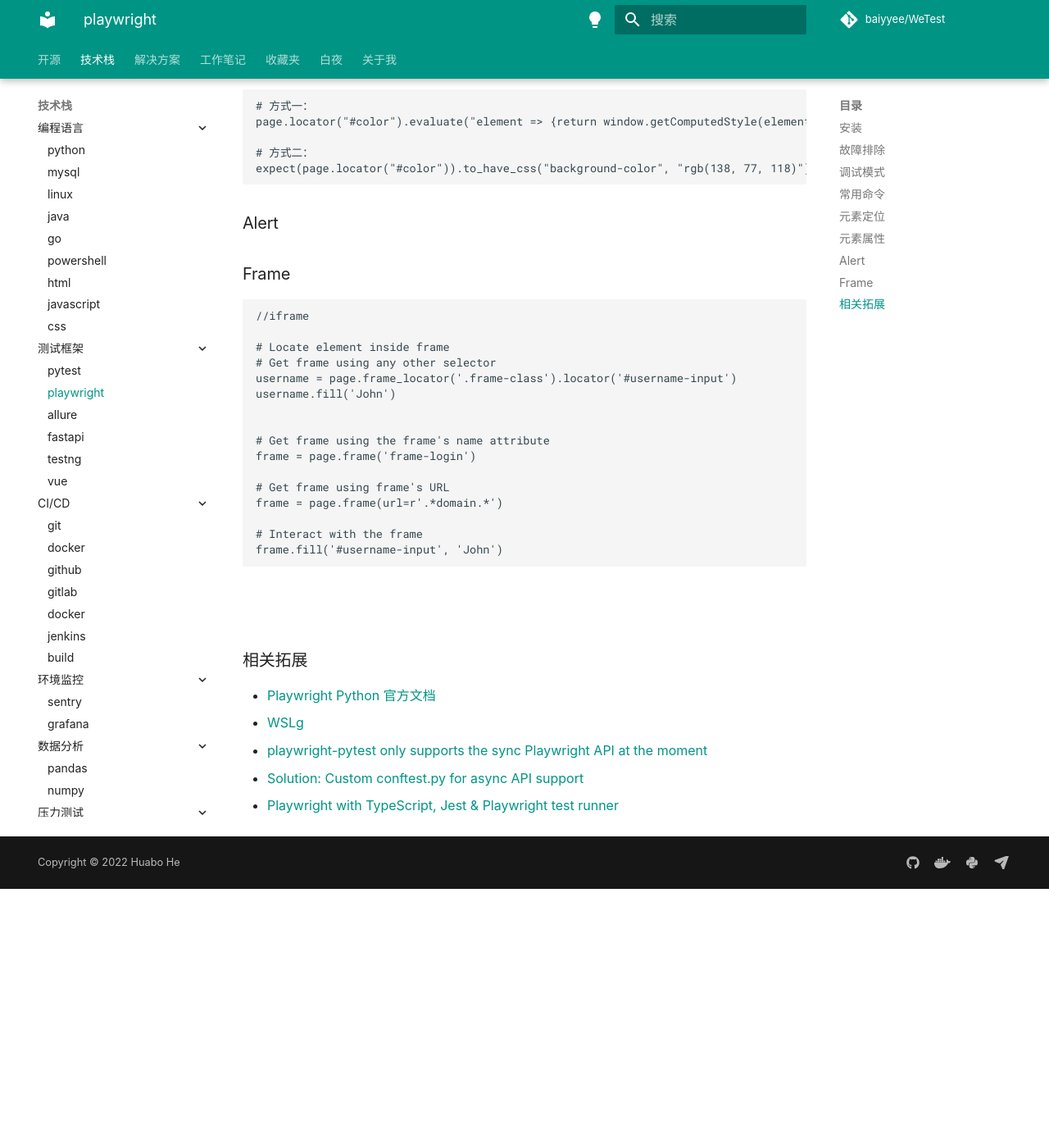
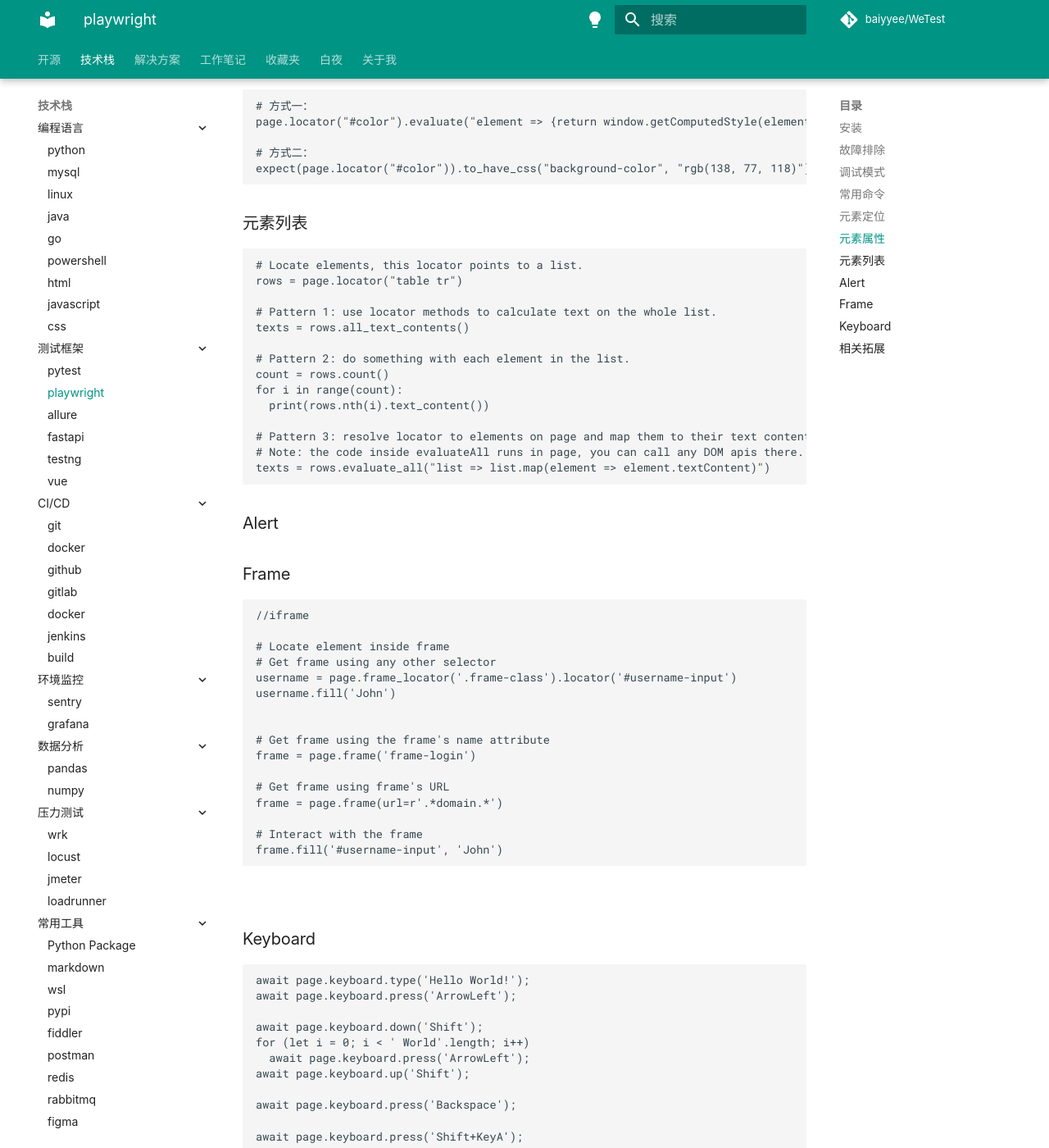
Before and after one commit to baiyyee/baiyyee.github.io, an MkDocs documentation site: the page built from docs/full-stack/framework/playwright.md, in a window 1280 px wide and 1400 px high, scrolled down 3888 px. Shown: the whole window at 82% size. Built offline with MkDocs 1.6.1 and Material for MkDocs 9.7.7, drawn with Linux system fonts in a browser that asks for light colours; comment, search, counter and statistics services are not loaded; before the commit the page ends 4972 px from its top, so only the background shows below that; some of the changed text lies outside the part shown.

Commit message:
docs: update

````diff
--- a/docs/full-stack/framework/playwright.md
+++ b/docs/full-stack/framework/playwright.md
@@ -203,6 +203,24 @@ page.locator("#color").evaluate("element => {return window.getComputedStyle(elem
 expect(page.locator("#color")).to_have_css("background-color", "rgb(138, 77, 118)")
 ```
 
+### 元素列表
+```
+# Locate elements, this locator points to a list.
+rows = page.locator("table tr")
+
+# Pattern 1: use locator methods to calculate text on the whole list.
+texts = rows.all_text_contents()
+
+# Pattern 2: do something with each element in the list.
+count = rows.count()
+for i in range(count):
+  print(rows.nth(i).text_content())
+
+# Pattern 3: resolve locator to elements on page and map them to their text content.
+# Note: the code inside evaluateAll runs in page, you can call any DOM apis there.
+texts = rows.evaluate_all("list => list.map(element => element.textContent)")
+```
+
 
 ### Alert
 
@@ -226,13 +244,41 @@ frame = page.frame(url=r'.*domain.*')
 frame.fill('#username-input', 'John')
 ```
 
+<br>
+
+### Keyboard
+```
+await page.keyboard.type('Hello World!');
+await page.keyboard.press('ArrowLeft');
+
+await page.keyboard.down('Shift');
+for (let i = 0; i < ' World'.length; i++)
+  await page.keyboard.press('ArrowLeft');
+await page.keyboard.up('Shift');
+
+await page.keyboard.press('Backspace');
+
+await page.keyboard.press('Shift+KeyA');
+// or
+await page.keyboard.press('Shift+A');
+
+// on Windows and Linux
+await page.keyboard.press('Control+A');
+// on macOS
+await page.keyboard.press('Meta+A');
+```
+
 <br><br>
 
 ### 相关拓展
 
 
+- [WSLg](https://github.com/microsoft/wslg)
+- [jQuery](https://jqueryui.com/demos/)
+- [Playwrights](https://thats-it-code.com/playwright/)
 - [Playwright Python 官方文档](https://playwright.dev/python/docs/intro)
-- [WSLg](https://github.com/microsoft/wslg)
+- [Key values for keyboard events](https://developer.mozilla.org/en-US/docs/Web/API/UI_Events/Keyboard_event_key_values)
 - [playwright-pytest only supports the sync Playwright API at the moment](https://github.com/microsoft/playwright-pytest/issues/74#issuecomment-916001720)
 - [Solution: Custom conftest.py for async API support](https://github.com/microsoft/playwright-python/blob/main/tests/async/conftest.py)
 - [Playwright with TypeScript, Jest & Playwright test runner](https://www.youtube.com/playlist?list=PL699Xf-_ilW7EyC6lMuU4jelKemmS6KgD)
+- [[2022]Playwright with Python and Pytest Full Course](https://www.youtube.com/playlist?list=PLP5_A7hnY1Tggph0F0cRqf5iyyZuIBXYC)
````
Also changed, not shown: docs/full-stack/coding/python.md (+30 -0 lines), docs/index.md (+6 -2 lines), docs/project/wetest.md (+6 -2 lines).
